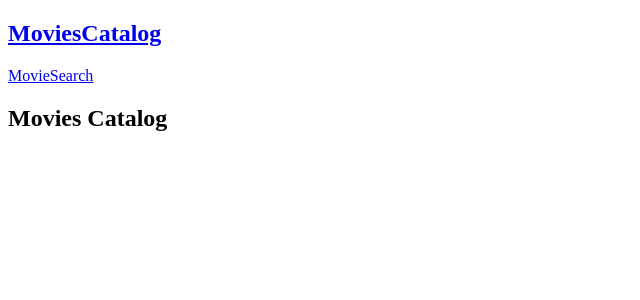
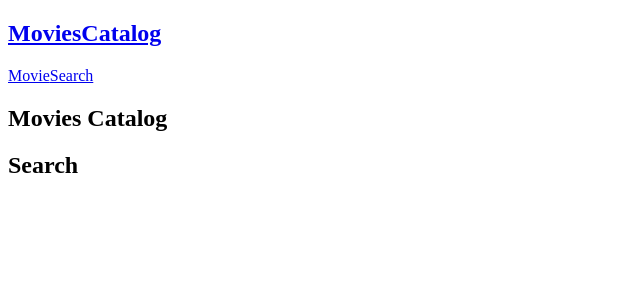
Before and after one commit to euluisdev/movie-catalog-react, a React (Vite) app: page /search in a window 1280 px wide. Shown: the top 300 px of the page, without its empty margins (0-640 px from the left). Built offline with nearby package versions, Linux system fonts and the light colour scheme.

Commit message:
the Outlet was importe, and the content of the pages was changed to display on the screen

```diff
--- a/src/App.jsx
+++ b/src/App.jsx
@@ -1,4 +1,4 @@
-import { Link } from 'react-router-dom';
+import { Link, Outlet } from 'react-router-dom';
 import './App.css';
 
 function App() {
@@ -13,6 +13,7 @@ function App() {
         <Link to='/search'>Search</Link>
       </nav>
       <h2>Movies Catalog</h2>
+      <Outlet />
     </div>
   )
 }
--- a/src/pages/Movie.jsx
+++ b/src/pages/Movie.jsx
@@ -1,7 +1,7 @@
 const Movie = () => {
     return (
         <div>
-            <h2>Home</h2>
+            <h2>Movie</h2>
         </div>
     )
 }
--- a/src/pages/Search.jsx
+++ b/src/pages/Search.jsx
@@ -1,7 +1,7 @@
 const Search = () => {
     return (
         <div>
-            <h2>Home</h2>
+            <h2>Search</h2>
         </div>
     )
 }
```
